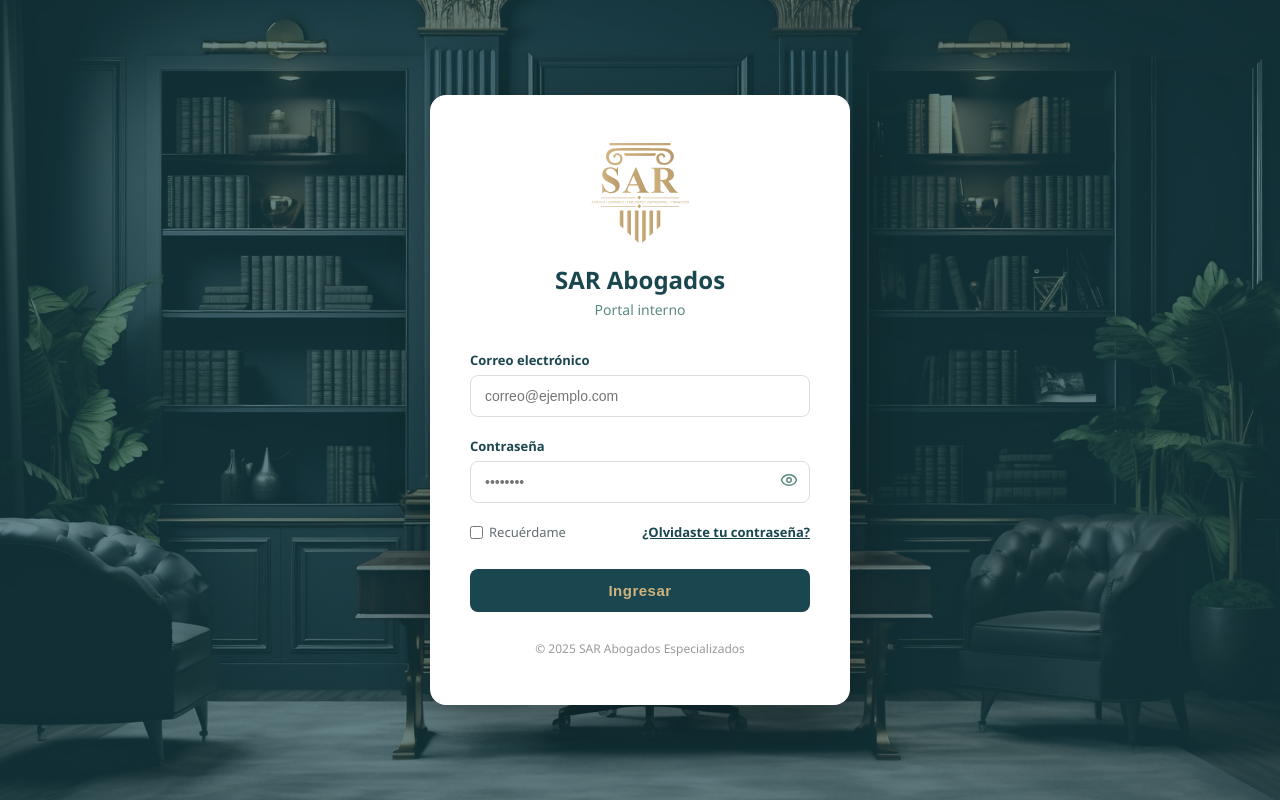
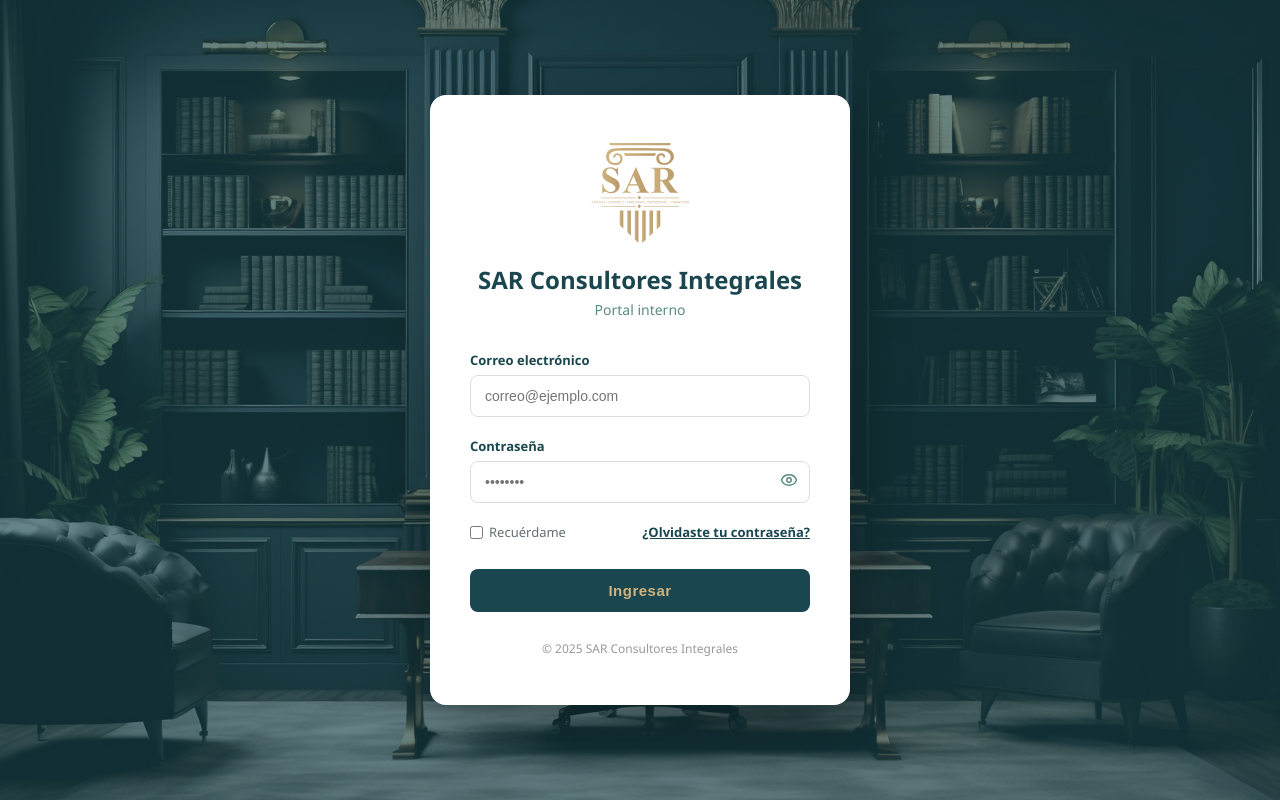
Before and after one commit to johnmhack/portal-abogados, a React (Vite) app: page / in a window 1280 px wide. Built offline with nearby package versions, Linux system fonts and the light colour scheme.

Commit message:
cambiamos todo de sar abogados especializados a sar consultores integrales

```diff
--- a/src/pages/Dashboard.jsx
+++ b/src/pages/Dashboard.jsx
@@ -69,7 +69,7 @@
     audiencias: 'Agenda y citaciones',
     mensajes: 'Comunicaciones',
   }
-  const pageSubtitle = pageSubtitles[activePage] || 'SAR Abogados'
+  const pageSubtitle = pageSubtitles[activePage] || 'SAR Consultores Integrales'
   const iniciales = `${userProfile?.nombre?.[0] || session.user.email?.[0] || ''}${userProfile?.apellido?.[0] || ''}`.toUpperCase()
 
   return (
@@ -90,7 +90,7 @@
           }}>
             <img
               src={logo}
-              alt="SAR Abogados"
+              alt="SAR Consultores Integrales"
               style={{
                 height: sidebarOpen ? '44px' : '36px',
                 width: 'auto',
@@ -100,7 +100,7 @@
             />
             {sidebarOpen && (
               <div style={styles.logoText}>
-                <span style={styles.logoSub}>Abogados</span>
+                <span style={styles.logoSub}>Consultores Integrales</span>
               </div>
             )}
           </div>
@@ -153,7 +153,7 @@
           <div>
             {isHome ? (
               <>
-                <p style={styles.brandLine}>SAR Abogados</p>
+                <p style={styles.brandLine}>SAR Consultores Integrales</p>
                 <h1 style={styles.pageTitleHome}>
                   {saludo}, {nombreUsuario}
                 </h1>
@@ -161,7 +161,7 @@
               </>
             ) : (
               <>
-                <p style={styles.brandLine}>SAR Abogados</p>
+                <p style={styles.brandLine}>SAR Consultores Integrales</p>
                 <h1 style={styles.pageTitle}>{pageLabel}</h1>
                 <p style={styles.pageSubtitle}>{pageSubtitle}</p>
                 <div style={styles.titleAccent} />
@@ -323,10 +323,12 @@
   },
   logoSub: {
     color: 'rgba(255,255,255,0.7)',
-    fontSize: '13px',
+    fontSize: '11px',
     fontWeight: '600',
-    letterSpacing: '0.14em',
+    letterSpacing: '0.06em',
     textTransform: 'uppercase',
+    lineHeight: 1.2,
+    maxWidth: '140px',
   },
   sidebarTitle: { color: '#c9a84c', fontSize: '24px', fontWeight: '700' },
   sidebarSubtitle: { color: '#a0aec0', fontSize: '12px' },
--- a/src/pages/DashboardAdmin.jsx
+++ b/src/pages/DashboardAdmin.jsx
@@ -55,7 +55,7 @@
         <div style={styles.topbar}>
           <div>
             <h1 style={styles.pageTitle}>{menuItems.find(m => m.id === activePage)?.label}</h1>
-            <p style={styles.pageSubtitle}>Panel de Administración — SAR Abogados</p>
+            <p style={styles.pageSubtitle}>Panel de Administración — SAR Consultores Integrales</p>
           </div>
           <div style={styles.userInfo}>
             <div style={styles.avatar}>{userProfile.nombre[0]}</div>
--- a/src/pages/DashboardCliente.jsx
+++ b/src/pages/DashboardCliente.jsx
@@ -42,7 +42,7 @@
       {/* TOPBAR */}
       <div style={styles.topbar}>
         <div>
-          <h1 style={styles.titulo}>SAR Abogados</h1>
+          <h1 style={styles.titulo}>SAR Consultores Integrales</h1>
           <p style={styles.subtitulo}>Portal del Cliente</p>
         </div>
         <div style={styles.topRight}>
--- a/src/pages/InformeCliente.jsx
+++ b/src/pages/InformeCliente.jsx
@@ -46,7 +46,7 @@
         {/* HEADER */}
         <div style={styles.header}>
           <div>
-            <h2 style={styles.titulo}>SAR Abogados Especializados</h2>
+            <h2 style={styles.titulo}>SAR Consultores Integrales</h2>
             <p style={styles.subtitulo}>Informe de estado del proceso</p>
           </div>
           <div style={styles.headerBtns}>
@@ -125,7 +125,7 @@
 
         {/* FOOTER */}
         <div style={styles.footer}>
-          <p>Informe generado el {new Date().toLocaleDateString('es-CO')} — SAR Abogados Especializados</p>
+          <p>Informe generado el {new Date().toLocaleDateString('es-CO')} — SAR Consultores Integrales</p>
           <p>Este documento es confidencial y de uso exclusivo del cliente.</p>
         </div>
       </div>
--- a/src/pages/Login.jsx
+++ b/src/pages/Login.jsx
@@ -43,7 +43,7 @@
       <div style={styles.container}>
         <div style={styles.card}>
           <div style={styles.logoBox}>
-            <img src={logo} alt="SAR Abogados" style={styles.logo} />
+            <img src={logo} alt="SAR Consultores Integrales" style={styles.logo} />
           </div>
           <h2 style={styles.title}>Recuperar contraseña</h2>
           <p style={styles.subtitle}>Te enviaremos un enlace a tu correo</p>
@@ -75,7 +75,7 @@
           <p style={styles.linkText} onClick={() => { setForgotMode(false); setForgotSent(false); setError('') }}>
             ← Volver al login
           </p>
-          <p style={styles.footer}>© 2025 SAR Abogados Especializados</p>
+          <p style={styles.footer}>© 2025 SAR Consultores Integrales</p>
         </div>
       </div>
     )
@@ -86,9 +86,9 @@
       <div style={styles.overlay} />
       <div style={styles.card}>
         <div style={styles.logoBox}>
-          <img src={logo} alt="SAR Abogados" style={styles.logo} />
+          <img src={logo} alt="SAR Consultores Integrales" style={styles.logo} />
         </div>
-        <h2 style={styles.title}>SAR Abogados</h2>
+        <h2 style={styles.title}>SAR Consultores Integrales</h2>
         <p style={styles.subtitle}>Portal interno</p>
 
         <form onSubmit={handleLogin}>
@@ -147,7 +147,7 @@
           </button>
         </form>
 
-        <p style={styles.footer}>© 2025 SAR Abogados Especializados</p>
+        <p style={styles.footer}>© 2025 SAR Consultores Integrales</p>
       </div>
     </div>
   )
```
